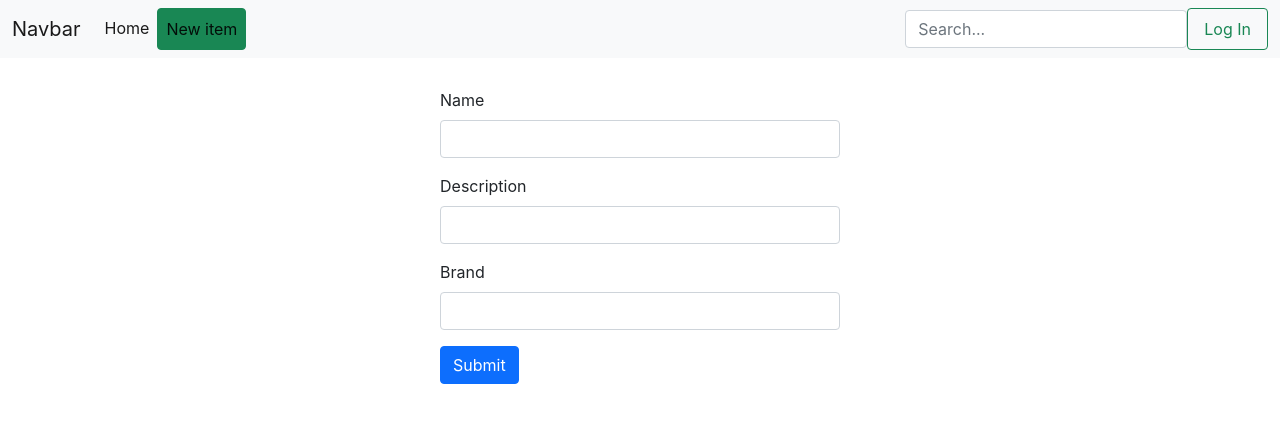
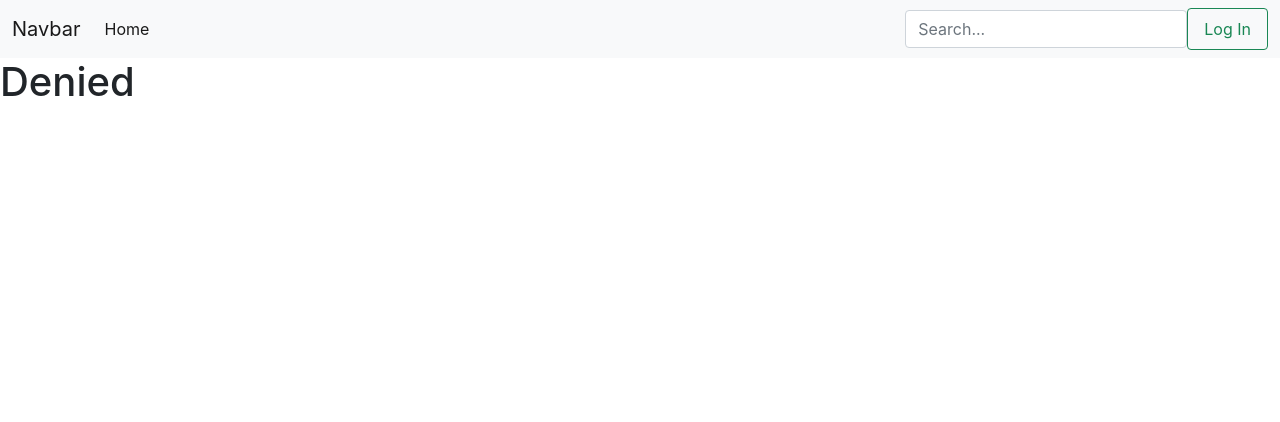
Before and after one commit to HermanNauf/Webtek-Prosjekt, a React (Create React App) app: page /new in a window 1280 px wide. Shown: the top 422 px of the page. Built offline with nearby package versions, Linux system fonts and the light colour scheme.

Commit message:
Only admin can add new item.

```diff
--- a/package.json
+++ b/package.json
@@ -9,7 +9,6 @@
     "react": "^17.0.2",
     "react-dom": "^17.0.2",
     "react-redux": "^7.2.3",
-    "react-router-dom": "^5.2.0",
     "react-scripts": "4.0.3",
     "redux-thunk": "^2.3.0",
     "web-vitals": "^1.1.1"
@@ -39,6 +38,7 @@
     ]
   },
   "devDependencies": {
-    "react-redux": "^7.2.3"
+    "react-redux": "^7.2.3",
+    "react-router-dom": "^5.2.0"
   }
 }
--- a/src/components/Navbar/Navbar.js
+++ b/src/components/Navbar/Navbar.js
@@ -26,13 +26,17 @@ export default function Navbar({setSearch, user}) {
                 Home
               </NavLink>
             </li>
-            <li className="nav-item">
-              <NavLink className="nav-link btn btn-outline-success" to="/new" activeClassName="active">
-                New item
-              </NavLink>
-            </li>
+            {user.hasOwnProperty("type") && user.type === "admin" && (
+                <li className="nav-item">
+                  <NavLink className="nav-link btn btn-outline-success" to="/new" activeClassName="active">
+                    New item
+                  </NavLink>
+                </li>)
+            }
           </ul>
+
           <SearchBar setSearch={setSearch}/>
+
           {/* Displays greeting if logged in */}
           {user.hasOwnProperty("username") &&
           <p>
@@ -43,11 +47,9 @@ export default function Navbar({setSearch, user}) {
               <button className="nav-link btn btn-outline-success" onClick={handleLogout}>
                 Log Out
               </button> )
-              : (
-              <NavLink className="nav-link btn btn-outline-success" to="/login" activeClassName="active">
+              : (<NavLink className="nav-link btn btn-outline-success" to="/login" activeClassName="active">
                 Log In
-              </NavLink>
-              )
+              </NavLink>)
           }
         </div>
       </div>
--- a/src/pages/Newitem/Newitem.js
+++ b/src/pages/Newitem/Newitem.js
@@ -13,6 +13,7 @@ export default function Newitem() {
 
     const dispatch = useDispatch();
     const items = useSelector((state) => state.items);
+    const user = useSelector((state) => state.user);
 
     function handleSubmit(event) {
         event.preventDefault();
@@ -28,6 +29,8 @@ export default function Newitem() {
         dispatch(setItems([...items, newItem]));
         history.push("/");
     }
+
+    if (user.hasOwnProperty("type") && user.type === "admin") {
         return (
             <form
                 style={{ maxWidth: 400, width: "100%", margin: "30px auto" }}
@@ -65,6 +68,11 @@ export default function Newitem() {
                 </button>
             </form>
         );
+    } else {
+        return <h1>Denied</h1>
+    }
+
+
 
 
 }
```
Also changed, not shown: 1 other file (tests, documents, lock files or other folders). Lines whose indentation alone changed are shown as unchanged.
